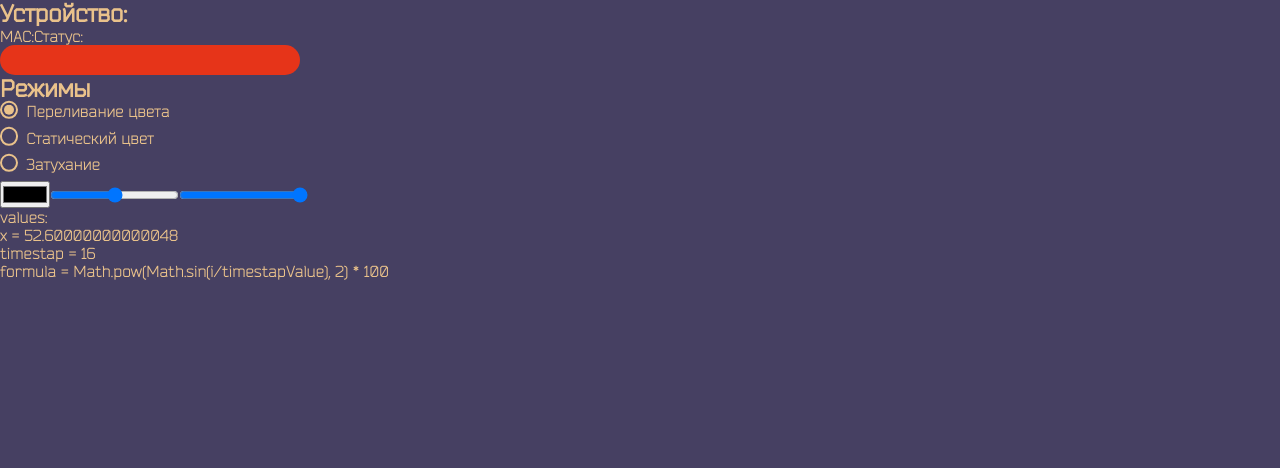
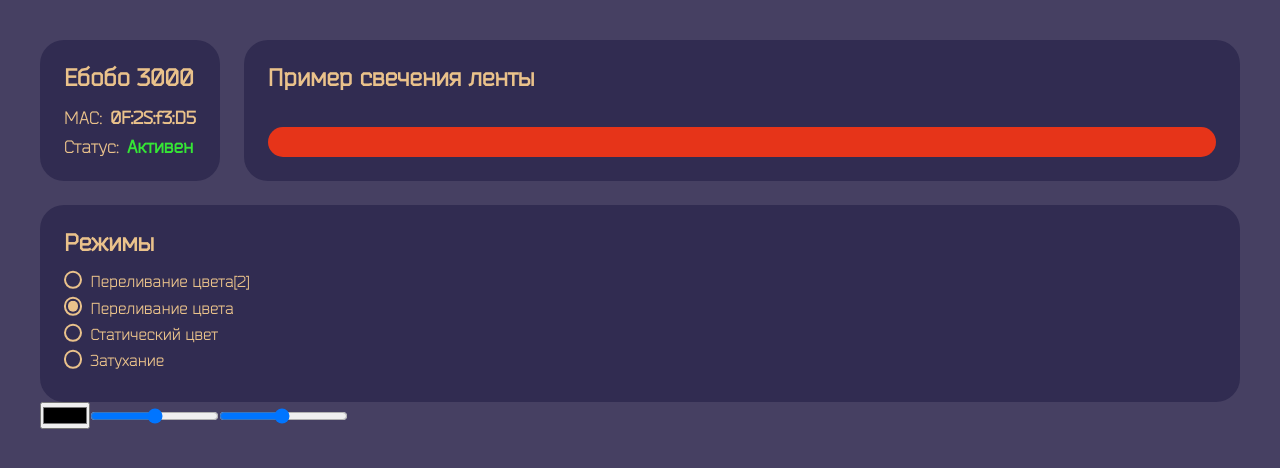
Before and after one commit to LeachMartinez/rgb-controller-front, a React (Create React App) app: page /devices/1 in a window 1280 px wide. Both pictures are taken after a click on the label "Переливание цвета". Shown: the top 468 px of the page. Built offline with nearby package versions, Linux system fonts and the light colour scheme.

Commit message:
режим, разбил на класыы, доработка фронта

```diff
--- /dev/null
+++ b/src/interfaces/led.ts
@@ -0,0 +1,8 @@
+interface ILed {
+  r: number,
+  g: number,
+  b: number,
+  brightness: number | 100
+}
+
+export default ILed;
--- /dev/null
+++ b/src/interfaces/ledMode.ts
@@ -0,0 +1,13 @@
+import ILed from "./led";
+
+interface ILedMode {
+  fadedRow: Function,
+  faded: Function,
+  fading: Function,
+  staticLight: Function,
+  rainbowColor: Function,
+  leds: ILed[],
+  ledsCount: number
+}
+
+export default ILedMode;
--- a/src/pages/Devices/Device.tsx
+++ b/src/pages/Devices/Device.tsx
@@ -1,12 +1,8 @@
 import React from "react";
 import RadioButton from "../../components/RadioButton";
+import ILed from "../../interfaces/led";
+import LedMode from "../../services/ledMode";
 import "./device.scss";
-interface ILed {
-  r: number,
-  g: number,
-  b: number,
-  brightness: number | 100
-}
 
 const Device : React.FC = () => {
   const [leds, setLedColor] = React.useState<ILed[]>([{
@@ -59,90 +55,90 @@ const Device : React.FC = () => {
     g: Math.round(Math.random() * 255),
     b: Math.round(255),
     brightness: 100
+  },{
+    r: Math.round(255),
+    g: Math.round(Math.random() * 255),
+    b: Math.round(255),
+    brightness: 100
+  },{
+    r: Math.round(255),
+    g: Math.round(Math.random() * 255),
+    b: Math.round(255),
+    brightness: 100
+  },{
+    r: Math.round(255),
+    g: Math.round(Math.random() * 255),
+    b: Math.round(255),
+    brightness: 100
+  },{
+    r: Math.round(255),
+    g: Math.round(Math.random() * 255),
+    b: Math.round(255),
+    brightness: 100
+  },{
+    r: Math.round(255),
+    g: Math.round(Math.random() * 255),
+    b: Math.round(255),
+    brightness: 100
+  },{
+    r: Math.round(255),
+    g: Math.round(Math.random() * 255),
+    b: Math.round(255),
+    brightness: 100
   }]);
-
+  const ledMode = new LedMode(leds);
   const [i, setI] = React.useState(0.1);
   const [timestapValue, setTimestapValue] = React.useState(16);
-  const [mode, setMode] = React.useState("");
+  const [mode, setMode] = React.useState("staticLight");
 
   React.useEffect(() => {
     setTimeout(() => {
       setI(i + 0.1);
+      if (mode === "fadedRow") {
+        setLedColor(ledMode.fadedRow(i, timestapValue))
+      }
       if (mode === "rainbowColor") {
-        setLedColor(leds => {
-          // console.log(Math.pow(Math.sin(i/timestapValue), 2) * 359);
-          return leds.map(led => {
-            const value = (Math.pow(Math.sin(i/timestapValue), 2) * 358) + 1;
-            const rgb = HSLToRGB(value, 80, 50);
-            // console.log(HSLToRGB(value, 100, 40));
-            return {...led, r: rgb[0], g: rgb[1], b: rgb[2]}
-          })
-        })
+        setLedColor(ledMode.rainbowColor(i, timestapValue))
       }
       if (mode === "fading") {
-        console.log(Math.pow(Math.sin(i/timestapValue), 2) * 100);
-        setLedColor(leds => {
-          return leds.map(led => {
-            return {...led, brightness: Math.pow(Math.sin(i/timestapValue), 2) * 100}
-          })
-        })
+        setLedColor(ledMode.fading(i, timestapValue))
       }
     }, 16);
-  }, [leds, i, timestapValue]);
+  }, [ledMode, mode, i, timestapValue]);
 
   const handleChangeColor : React.ChangeEventHandler<HTMLInputElement> = (e) => {
-    const rgbValue : ILed = hexToRgb(e.currentTarget.value);
-    setLedColor((leds) => leds.map(led => {
-      return {...rgbValue, brightness: led.brightness};
-    }));
+    setLedColor(ledMode.staticLight(e.currentTarget.value));
   }
   const handleUpdateMode : React.ChangeEventHandler<HTMLInputElement> = (e) => {
     setMode(e.currentTarget.value);
   }
 
   const handleChamgeTimestap : React.ChangeEventHandler<HTMLInputElement> = (e) => {
-    const timestapValue = +e.currentTarget.value;
-    setTimestapValue(timestapValue);
+    setTimestapValue(+e.currentTarget.value);
   }
 
   const handleChanheBrightness : React.ChangeEventHandler<HTMLInputElement> = (e) => {
-    const brightnessValue = +e.currentTarget.value;
-
     setLedColor((leds) => leds.map(led => {
-      return {...led, brightness: brightnessValue};
+      return {...led, brightness: +e.currentTarget.value};
     }))
   }
 
-  const hexToRgb = (hex : string) : ILed => {
-    const result = /^#?([a-f\d]{2})([a-f\d]{2})([a-f\d]{2})$/i.exec(hex);
-    return {
-      r: parseInt(result![1], 16),
-      g: parseInt(result![2], 16),
-      b: parseInt(result![3], 16),
-      brightness: 100
-    };
-  }
-
-  const HSLToRGB = (h : number, s : number, l : number) : number[] => {
-    s /= 100;
-    l /= 100;
-    const k = (n : number) => (n + h / 30) % 12;
-    const a = s * Math.min(l, 1 - l);
-    const f = (n : number) =>
-      l - a * Math.max(-1, Math.min(k(n) - 3, Math.min(9 - k(n), 1)));
-    return [255 * f(0), 255 * f(8), 255 * f(4)];
-  };
-
   return (
-    <div>
-      <section>
-        <h2>Устройство:</h2>
-        <div>
-          <span>MAC:</span>
-          <span>Статус:</span>
+    <div className="device__container">
+      <div className="device__top">
+        <section className="device__title__wrapper">
+          <h2 className="device__title__device__name">Ебобо 3000</h2>
+          <div className="device__title__description">
+            <span className="device__title__description__mac">MAC:
+              <span className="device__title__description__mac-name">0F:2S:f3:D5</span>
+            </span>
+            <span className="device__title__description__status">Статус:
+              <span className="device__title__description__status-name active">Активен</span>
+            </span>
           </div>
         </section>
-      <section>
+        <section className="led__section">
+          <h2>Пример свечения ленты</h2>
           <div className="led__wrapper">
             {leds.map(item => {
               return (
@@ -151,26 +147,20 @@ const Device : React.FC = () => {
             })}
           </div>
         </section>
-      <section>
-        <span>
-          <h2>Режимы</h2>
+      </div>
+      <section className="modes">
+        <h2 className="modes__title">Режимы</h2>
         <div className="modes__wrapper">
+          <RadioButton name={"mode"} value={"fadedRow"} title={"Переливание цвета[2]"} handleChangeButton={handleUpdateMode}/>
           <RadioButton name={"mode"} value={"rainbowColor"} title={"Переливание цвета"} handleChangeButton={handleUpdateMode}/>
           <RadioButton name={"mode"} value={"staticLight"} title={"Статический цвет"} handleChangeButton={handleUpdateMode}/>
           <RadioButton name={"mode"} value={"fading"} title={"Затухание"} handleChangeButton={handleUpdateMode}/>
         </div>
-        </span>
       </section>
       <section>
         <input type="color" name="setLedColor" onChange={(e) => (handleChangeColor(e))}/>
         <input type="range" name="brightness" onChange={(e) => {handleChanheBrightness(e)}} min={0} max={100}/>
-        { mode === "fading" || mode === "rainbowColor" ? <input type="range" name="timestap" onChange={(e) => {handleChamgeTimestap(e)}} min={2} max={20}/> : null}
-      </section>
-      <section>
-        values:
-        <div>x = {i}</div>
-        <div>timestap = {timestapValue}</div>
-        <div>formula = Math.pow(Math.sin(i/timestapValue), 2) * 100</div>
+        { mode === "fading" || mode === "rainbowColor" || mode === "fadedRow" ? <input type="range" name="timestap" onChange={(e) => {handleChamgeTimestap(e)}} min={2} max={100}/> : null}
       </section>
     </div>
   );
--- a/src/pages/Devices/device.scss
+++ b/src/pages/Devices/device.scss
@@ -1,8 +1,78 @@
 @import "../../styles/index";
+.device {
+  &__container {
+    padding: 40px 40px;
+  }
 
+  &__top {
+    display: flex;
+    height: 100%;
+    gap: 24px;
+  }
+
+  &__title {
+    &__wrapper {
+      max-width: 180px;
+      background-color: $darkPurpleColor;
+      margin-bottom: 24px;
+      padding: 24px;
+      border-radius: 24px;
+    }
+    &__device__name {
+      font-size: 24px;
+      margin-bottom: 16px;
+      font-weight: 700;
+    }
+
+    &__description {
+      display: flex;
+      flex-direction: column;
+      &__mac {
+        margin-bottom: 8px;
+        font-size: 18px;
+        &-name {
+          font-weight: 700;
+          margin-left: 8px;
+        }
+      }
+      &__status {
+        font-size: 18px;
+        &-name {
+          font-weight: 700;
+          margin-left: 8px;
+          &.active {
+            color: #35e635;
+          }
+        }
+      }
+    }
+  }
+}
+
+.modes {
+  padding: 24px;
+  background-color: $darkPurpleColor;
+  border-radius: 24px;
+
+  &__title {
+    font-size: 24px;
+    margin-bottom: 16px;
+    font-weight: 700;
+  }
+}
 .led {
-  // transition: 0.3s all;
   width: 100%;
+  &__section {
+    display: flex;
+    flex-direction: column;
+    align-items: space-between;
+    justify-content: space-between;
+    background-color: $darkPurpleColor;
+    border-radius: 24px;
+    padding: 24px;
+    width: 100%;
+    margin-bottom: 24px;
+  }
   &:first-child {
     border-radius: 15px 0 0 15px;
   }
@@ -13,8 +83,7 @@
 
   &__wrapper {
     display: flex;
-    width: 300px;
+    width: 100%;
     height: 30px;
-    z-index: 5;
   }
 }
--- /dev/null
+++ b/src/services/colorConverter.ts
@@ -0,0 +1,25 @@
+import ILed from "../interfaces/led";
+
+class ColorConverter {
+  static hexToRgb(hex : string) : ILed {
+    const result = /^#?([a-f\d]{2})([a-f\d]{2})([a-f\d]{2})$/i.exec(hex);
+    return {
+      r: parseInt(result![1], 16),
+      g: parseInt(result![2], 16),
+      b: parseInt(result![3], 16),
+      brightness: 100
+    };
+  }
+
+  static HSLToRGB(h : number, s : number, l : number) : number[] {
+    s /= 100;
+    l /= 100;
+    const k = (n : number) => (n + h / 30) % 12;
+    const a = s * Math.min(l, 1 - l);
+    const f = (n : number) =>
+      l - a * Math.max(-1, Math.min(k(n) - 3, Math.min(9 - k(n), 1)));
+    return [255 * f(0), 255 * f(8), 255 * f(4)];
+  };
+}
+
+export default ColorConverter
--- /dev/null
+++ b/src/services/ledMode.ts
@@ -0,0 +1,48 @@
+import ILed from "../interfaces/led";
+import ILedMode from "../interfaces/ledMode";
+import ColorConverter from "./colorConverter";
+
+class LedMode implements ILedMode{
+  leds : ILed[];
+  ledsCount : number;
+
+  constructor(leds: ILed[]) {
+    this.leds = leds;
+    this.ledsCount = leds.length;
+  }
+
+  fadedRow(i : number, timestapValue : number) : ILed[] {
+    return this.leds.map((led, index) => {
+      const value = Math.pow(Math.sin(index/timestapValue + i/35), 2) * 358 + 1 + (360 / this.ledsCount);
+      const [r, g, b] = ColorConverter.HSLToRGB(value, 80, 50);
+      return {...led, r, g, b }
+    })
+  }
+
+  faded() {
+
+  }
+
+  fading (i : number, timestapValue : number) : ILed[] {
+    return this.leds.map(led => {
+      return {...led, brightness: Math.pow(Math.sin(i/timestapValue), 2) * 100}
+    })
+  }
+
+  staticLight(targetValue : string) : ILed[] {
+    const rgbValue : ILed = ColorConverter.hexToRgb(targetValue);
+    return this.leds.map(led => {
+      return {...rgbValue, brightness: led.brightness};
+    })
+  }
+
+  rainbowColor(i : number, timestapValue : number) {
+    return this.leds.map(led => {
+      const value = (Math.pow(Math.sin(i/timestapValue), 2) * 358) + 1;
+      const [r, g, b] = ColorConverter.HSLToRGB(value, 80, 50);
+      return {...led, r, g, b }
+    })
+  }
+}
+
+export default LedMode;
```
Lines whose indentation alone changed are shown as unchanged.
